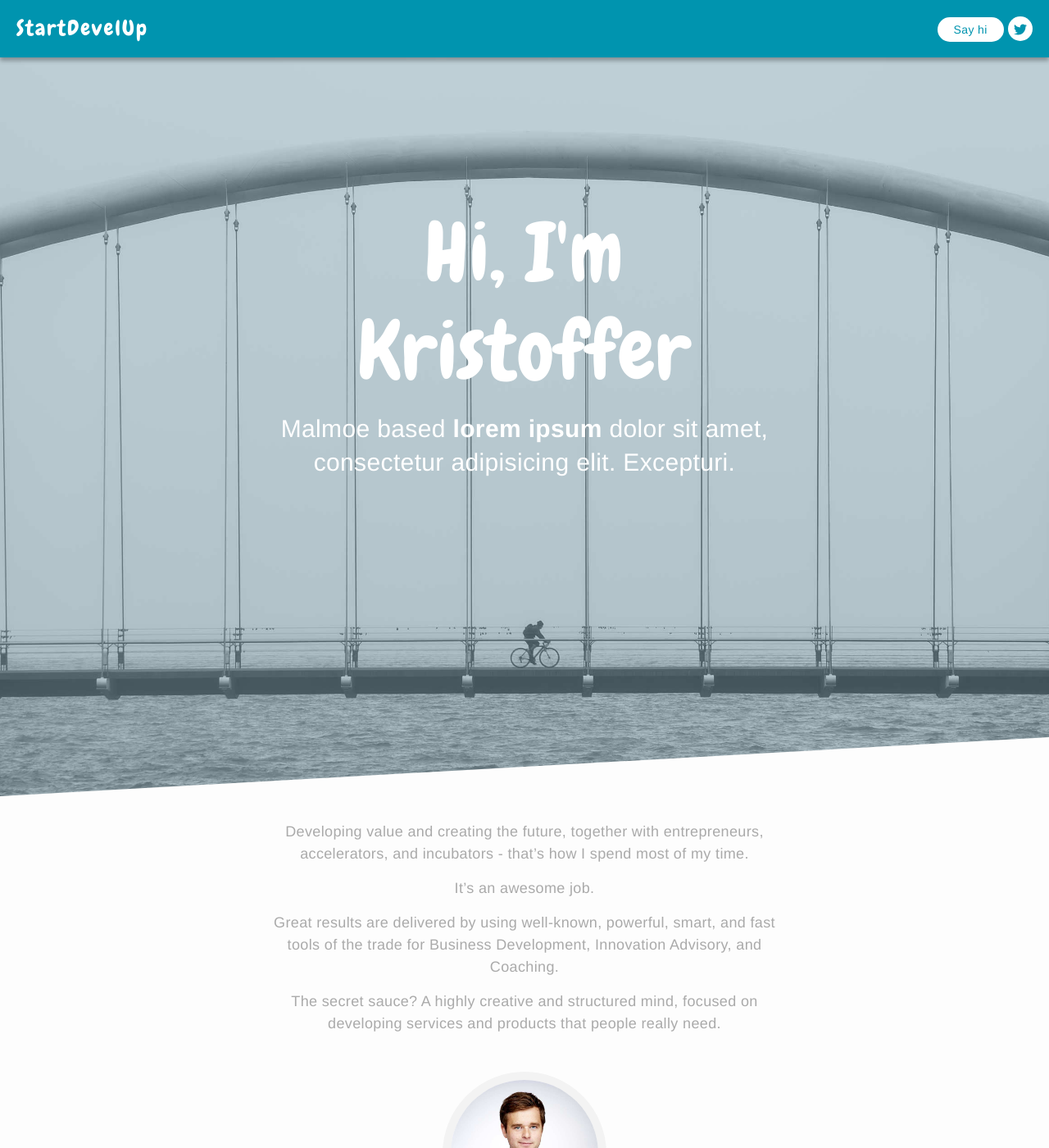
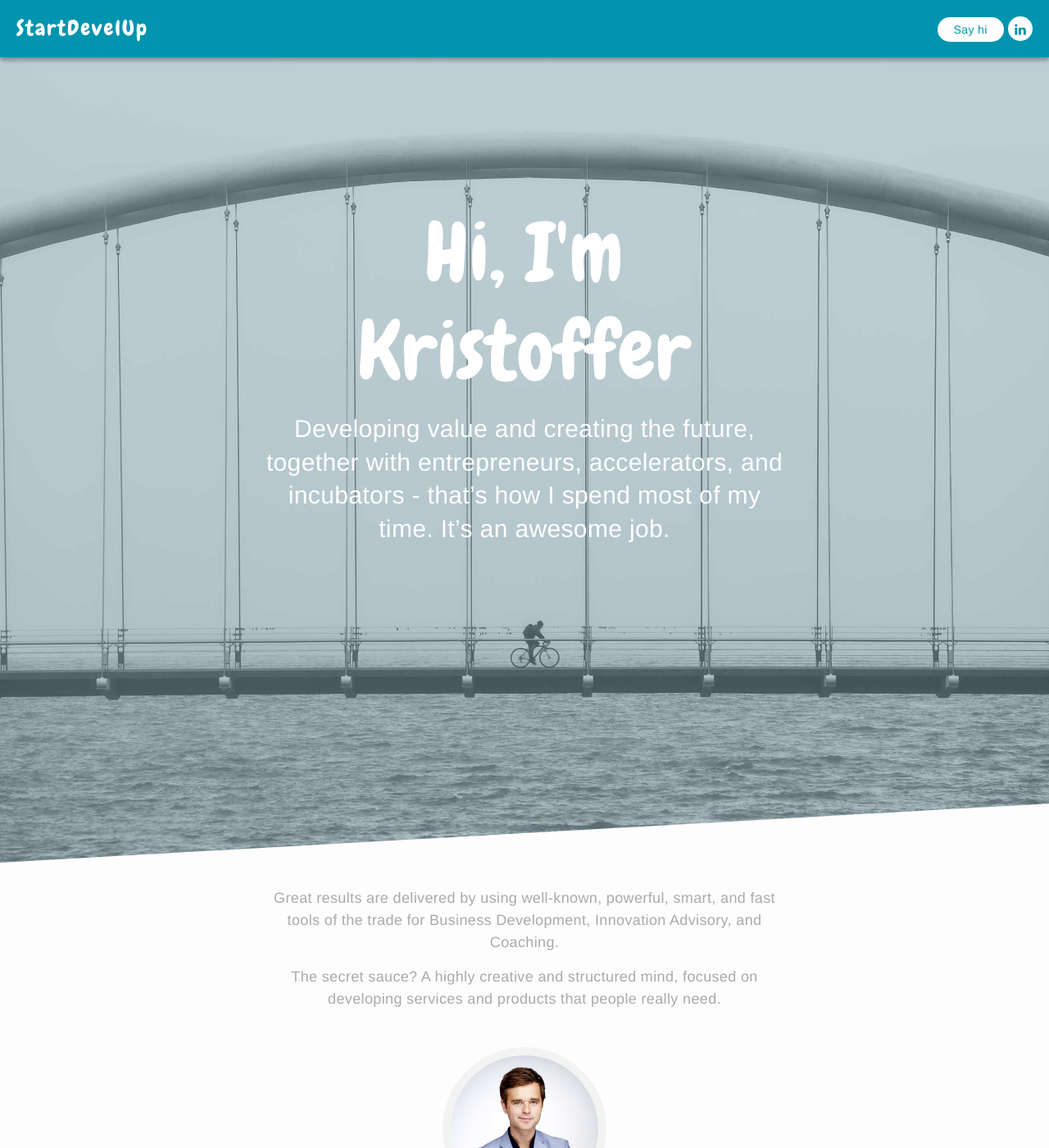
Before and after one commit to thomaswaern/krol, a Jekyll site: the page built from index.md, in a window 1280 px wide and 1400 px high. Shown: the whole window at 82% size. Built offline with Jekyll 4.4.1, drawn with Linux system fonts in a browser that asks for light colours.

Commit message:
Linkedin button + NEw banner content

```diff
--- a/_config.yml
+++ b/_config.yml
@@ -1,11 +1,12 @@
 # Site settings
 title: StartDevelUp
 email: kristoffer@startdevelup.com
+linkedin: https://se.linkedin.com/in/kristofferolsson
 description: > # this means to ignore newlines until "baseurl:"
   Lorem ipsum dolor sit amet, consectetur adipisicing elit. Illum id quas inventore ducimus doloremque, natus sequi necessitatibus nulla in. Fugiat nihil est ipsam! Eum, ipsum, nihil. Veritatis, labore, repellendus.
 baseurl: "/krol" # the subpath of your site, e.g. /blog/
 url: "http://startdevelup.com" # the base hostname & protocol for your site
-twitter_username: kr_ol
+twitter_username:
 
 # Build settings
 markdown: kramdown
--- a/_includes/header.html
+++ b/_includes/header.html
@@ -26,7 +26,7 @@
 
             {% if site.twitter_username %}
             <li>
-              <a href="https://twitter.com/{{ site.twitter_username }}">
+              <a href="https://twitter.com/{{ site.twitter_username }}" target="_blank">
                 <span class="icon icon--twitter">
                   <svg viewBox="0 0 16 16">
                     <path fill="#828282" d="M15.969,3.058c-0.586,0.26-1.217,0.436-1.878,0.515c0.675-0.405,1.194-1.045,1.438-1.809
@@ -37,8 +37,33 @@
               </a>
             </li>
             {% endif %}
+
+            {% if site.linkedin %}
+            <li>
+              <a href="{{ site.linkedin }}">
+                <span class="icon">
+                  <svg width="256px" height="256px" viewBox="0 0 256 256" version="1.1" xmlns="http://www.w3.org/2000/svg" xmlns:xlink="http://www.w3.org/1999/xlink" xmlns:sketch="http://www.bohemiancoding.com/sketch/ns">
+    <!-- Generator: Sketch 3.2 (9964) - http://www.bohemiancoding.com/sketch -->
+    <title>256</title>
+    <desc>Created with Sketch.</desc>
+    <defs></defs>
+    <g id="Page-1" stroke="none" stroke-width="1" fill="none" fill-rule="evenodd" sketch:type="MSPage">
+        <g id="256" sketch:type="MSArtboardGroup" fill="#FFFFFF">
+            <g id="1429024396_linkedin_circle_gray" sketch:type="MSLayerGroup" transform="translate(19.000000, 24.000000)">
+                <path d="M219,208.993113 L219,128.328869 C219,85.1109623 195.885404,65 165.070543,65 C140.203378,65 129.060072,78.6575474 122.850181,88.2378037 L122.850181,68.3059116 L76,68.3059116 C76.6209891,81.5088961 76,208.993113 76,208.993113 L122.850181,208.993113 L122.850181,130.422613 C122.850181,126.228238 123.153776,122.026975 124.395754,119.024106 C127.776695,110.62158 135.48386,101.9229 148.421134,101.9229 C165.381037,101.9229 172.156719,114.822843 172.156719,133.728525 L172.156719,209 L219,209 L219,208.993113 Z M26.3404032,49 C42.7649908,49 53,38.1018558 53,24.4895878 C52.6946845,10.585777 42.7649908,0 26.6526578,0 C10.5403247,0 0,10.5788355 0,24.4895878 C0,38.1018558 10.2280702,49 26.0420267,49 L26.3404032,49 L26.3404032,49 Z M50,209 L50,68 L3,68 L3,209 L50,209 L50,209 Z" id="Shape" sketch:type="MSShapeGroup"></path>
+            </g>
+        </g>
+    </g>
+</svg>
+                </span>
+
+              </a>
+            </li>
+            {% endif %}
           </ul>
       </div>
+
+
 
 
 
@@ -48,7 +73,7 @@
 <section class="banner">
   <div class="wrapper">
     <h1 class="banner-title">Hi, I'm Kristoffer</h1>
-    <h3 class="subject">Malmoe based <em>lorem ipsum</em> dolor sit amet, consectetur adipisicing elit. Excepturi.</h3>
+    <h3 class="subject">Developing value and creating the future, together with entrepreneurs, accelerators, and incubators - that’s how I spend most of my time. It’s an awesome job.</h3>
     <div class="scrollme">
       <svg width="48px" height="48px" viewBox="0 0 48 48" version="1.1" xmlns="http://www.w3.org/2000/svg" xmlns:xlink="http://www.w3.org/1999/xlink" xmlns:sketch="http://www.bohemiancoding.com/sketch/ns">
     <!-- Generator: Sketch 3.2 (9964) - http://www.bohemiancoding.com/sketch -->
--- a/index.md
+++ b/index.md
@@ -4,7 +4,7 @@ layout: default
 
 <div class="home">
 
-  <p>Developing value and creating the future, together with entrepreneurs, accelerators, and incubators - that’s how I spend most of my time.</p><p>It’s an awesome job.</p>
+  <!-- <p>Developing value and creating the future, together with entrepreneurs, accelerators, and incubators - that’s how I spend most of my time.</p><p>It’s an awesome job.</p> -->
 
   <p>Great results are delivered by using well-known, powerful, smart, and fast tools of the trade for Business Development, Innovation Advisory, and Coaching.</p>
 
```
Also changed, not shown: assets/in.svg (added).
